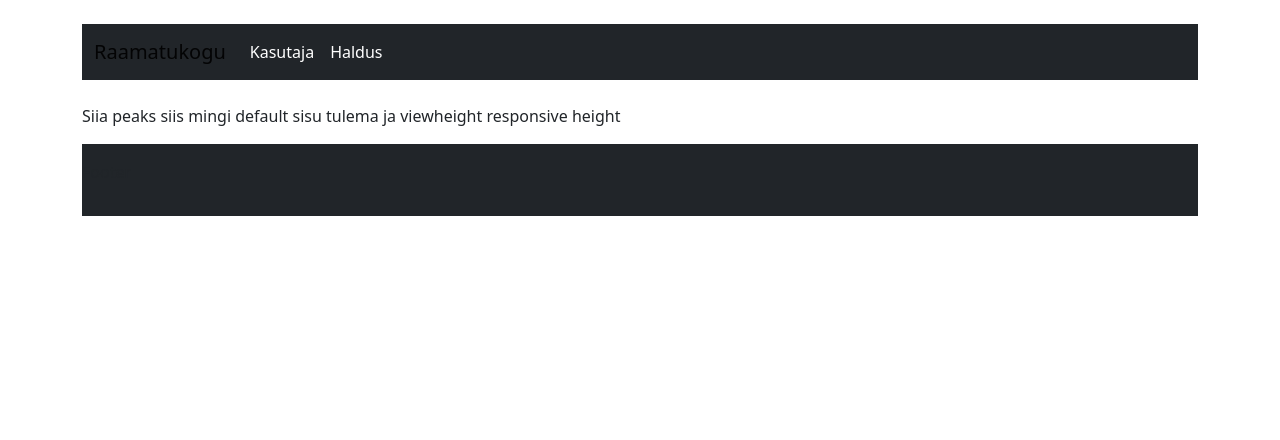
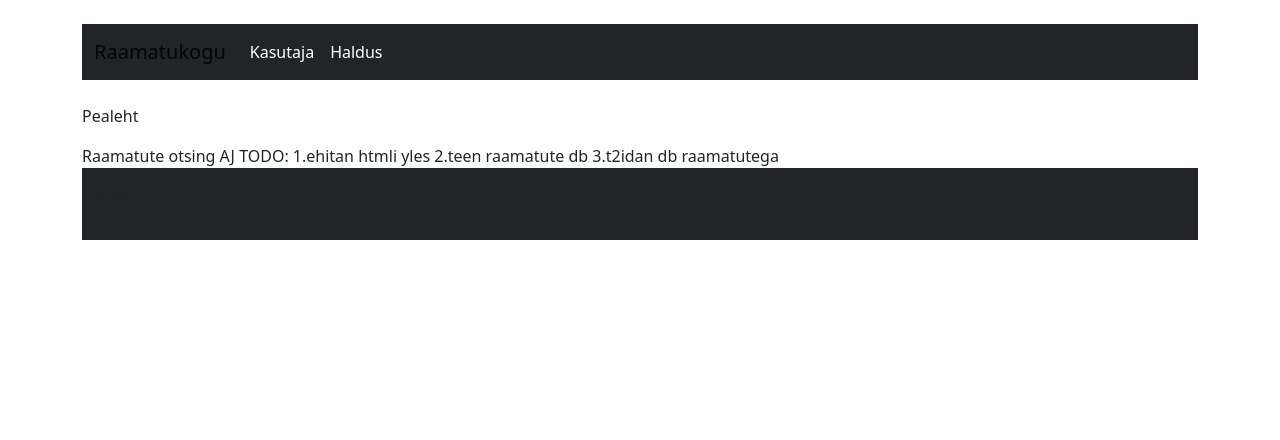
Before and after one commit to KoppelSiim/library, a PHP site: page / in a window 1280 px wide. Shown: the top 440 px of the page. Run offline with PHP 8.4, Linux system fonts and the light colour scheme.

Commit message:
sql documentatiton, default pg todo

```diff
--- a/default.php
+++ b/default.php
@@ -1 +1,8 @@
-<p>Siia peaks siis mingi default sisu tulema ja viewheight responsive height</p>
+<p>Pealeht</p>
+
+Raamatute otsing
+
+AJ TODO:
+1.ehitan htmli yles
+2.teen raamatute db
+3.t2idan db raamatutega
```
Also changed, not shown: documentation/sql.txt (added, +9 -0 lines).
